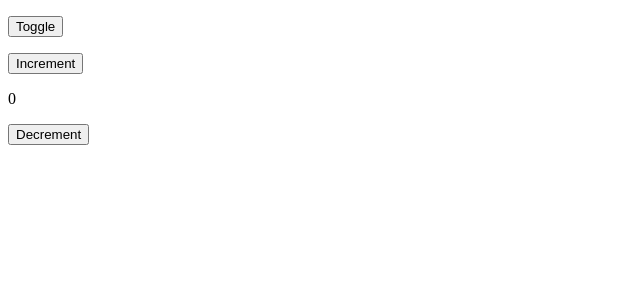
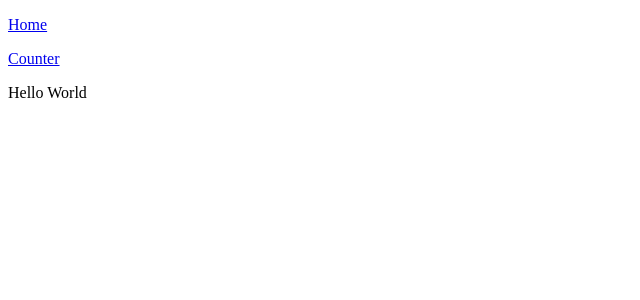
Before and after one commit to kimjin0/nuxtGPTexam, a Nuxt app: page / in a window 1280 px wide. Shown: the top 300 px of the page, without its empty margins (0-640 px from the left). Built offline with nearby package versions, Linux system fonts and the light colour scheme.

Commit message:
다이나믹 컴포넌트 2

```diff
--- a/app.vue
+++ b/app.vue
@@ -1,20 +1,20 @@
 <template>
   <p>
-    <button @click="toggle">Toggle</button>
+    <a href="#" @click="changeView('home')">Home</a>
   </p>
+  <p>
+    <a href="#" @click="changeView('counter')">Counter</a>
+  </p>
+  <LazyHomeWelcome v-if="view === 'home'" />
+  <LazyCounter v-if="view === 'counter'" />
 
-  <div v-if="MyComponent == 'welcome'">
-    <HomeWelcome  />
-  </div>
-  <div v-else>
-    <Counter  />
-  </div>
+
 </template>
 <script setup>
-const MyComponent = ref('counter');
+const view = ref('home');
 
-function toggle() {
-  console.log(MyComponent.value);
-  MyComponent.value = MyComponent.value == 'welcome' ? 'counter' : 'welcome';
+function changeView(name){
+  view.value = name;
 }
+
 </script>
```
